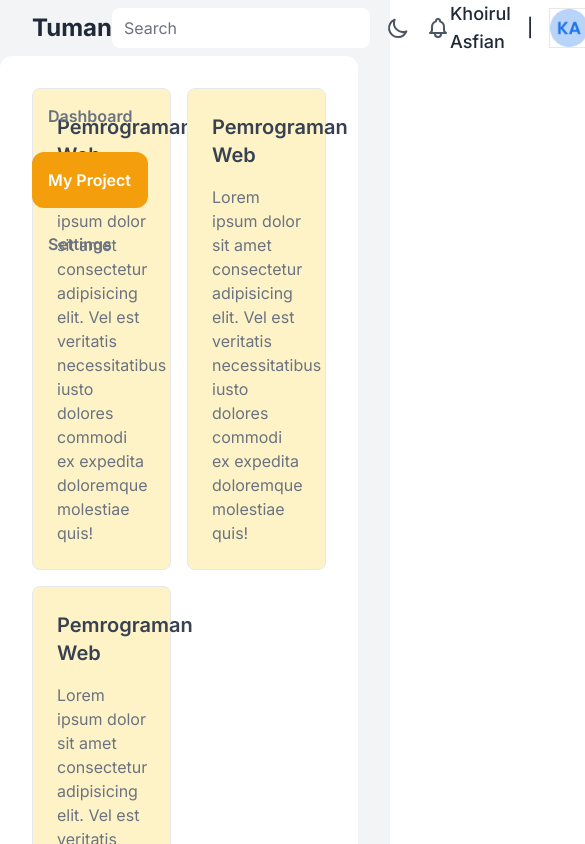
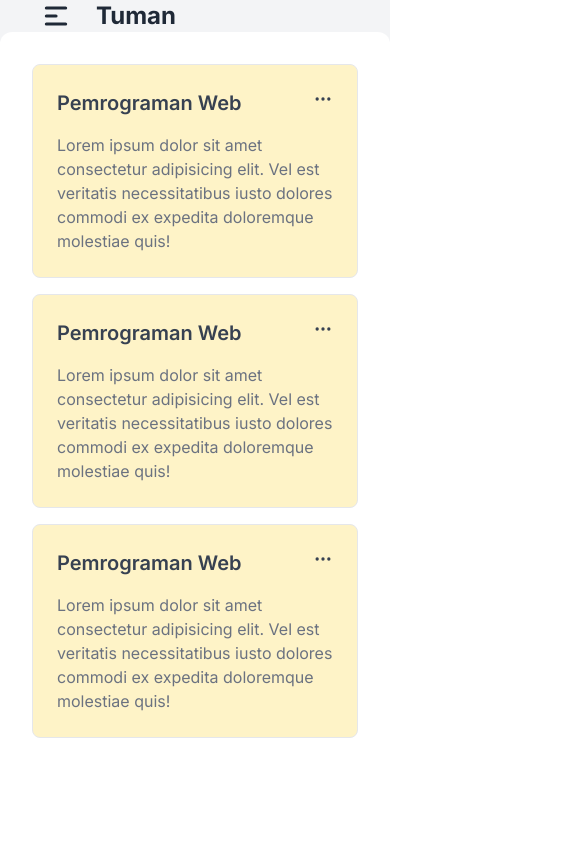
Before and after one commit to asfian99/tuman-client, a Next.js app: page /my-project in a window 390 px wide. Shown: the top 844 px of the page, 585 px wide, since content can reach past the window. Built offline with nearby package versions, Linux system fonts and the light colour scheme.

Commit message:
add responsive layout

```diff
--- a/components/Layout.tsx
+++ b/components/Layout.tsx
@@ -1,17 +1,19 @@
-import React from "react";
+import React, { useState } from "react";
 import Navbar from "./Navbar";
 import Sidebar from "./Sidebar";
 
 function Layout({ children }) {
+  const [showNav, setShowNav] = useState(false);
+
   return (
     <div className="text-gray-800 bg-gray-100 font-inter">
       {/* navbar */}
-      <Navbar />
+      <Navbar showNav={showNav} setShowNav={setShowNav} />
       <div className="flex flex-row justify-between h-[90vh]">
         {/* sidebar */}
-        <Sidebar />
+        <Sidebar showNav={showNav} setShowNav={setShowNav} />
         {/* content */}
-        <main className="w-[80vw] h-auto overflow-y-auto scrollbar-thin scrollbar-thumb-gray-300 p-8 mb-8 ml-[20vw] mr-8 bg-white justify-self-end rounded-xl scrollbar-thumb-rounded">
+        <main className="w-full md:w-[80vw] h-auto overflow-y-auto scrollbar-thin scrollbar-thumb-gray-300 p-8 md:mb-8 mx-auto md:ml-4 md:mr-8 bg-white justify-self-end rounded-t-xl md:rounded-xl scrollbar-thumb-rounded">
           {children}
         </main>
       </div>
--- a/components/Navbar.tsx
+++ b/components/Navbar.tsx
@@ -1,32 +1,36 @@
 import React from "react";
-import { MoonIcon, BellIcon } from "@heroicons/react/outline";
+import { MoonIcon, BellIcon, MenuAlt1Icon } from "@heroicons/react/solid";
 
-function Navbar() {
+function Navbar({ showNav, setShowNav }) {
   return (
     <header className="sticky top-0 h-[10vh] bg-gray-100 px-8">
-      <div className="container flex flex-row items-center justify-between h-full mx-auto">
+      <div className="container flex flex-col items-start justify-center w-full h-full mx-auto my-auto md:items-center md:justify-between md:flex-row">
         {/* logo */}
-        <div className="flex flex-row items-center">
+        <div className="flex flex-row items-center justify-between mx-2 space-x-6">
+          <MenuAlt1Icon
+            className="w-8 h-8 md:hidden"
+            onClick={() => setShowNav(!showNav)}
+          />
           <h1 className="text-2xl font-bold text-primaryD">Tuman</h1>
         </div>
 
         {/* search */}
-        <div className="flex flex-row items-center space-x-4">
+        <div className="flex-row items-center hidden space-x-4 md:flex">
+          <div className="p-2 text-gray-700 bg-gray-300 rounded-lg cursor-pointer">
+            <MoonIcon className="w-6 h-6" />
+          </div>
           <input
             type="text"
             placeholder="Search"
-            className="border-none rounded-lg"
+            className="border-none rounded-lg focus:border-transparent focus:ring-2 focus:ring-primary"
           />
-          <div className="w-6 h-6 text-gray-600 cursor-pointer">
-            <MoonIcon />
-          </div>
-          <div className="w-6 h-6 text-gray-600 cursor-pointer">
-            <BellIcon />
+          <div className="p-2 text-gray-700 bg-gray-300 rounded-lg cursor-pointer">
+            <BellIcon className="w-6 h-6" />
           </div>
         </div>
 
         {/* profile */}
-        <div className="flex flex-row items-center space-x-4">
+        <div className="flex-row items-center hidden space-x-4 md:flex">
           <h3 className="text-lg font-medium">Khoirul Asfian</h3>
           <h3 className="text-lg font-medium">|</h3>
           <img src="/PIC.png" alt="picture" className="w-10 h-10 border" />
--- a/components/Sidebar.tsx
+++ b/components/Sidebar.tsx
@@ -1,14 +1,40 @@
 import React from "react";
+import clsx from "clsx";
 import SideLink from "./Sidebar/SideLink";
 
-function Sidebar() {
+const NavMenu = [
+  {
+    title: "Dashboard",
+    slug: "/",
+  },
+  {
+    title: "My Project",
+    slug: "/my-project",
+  },
+  {
+    title: "Settings",
+    slug: "/settings",
+  },
+];
+
+function Sidebar({ showNav, setShowNav }) {
   return (
-    <nav className="fixed w-[20vw] h-full py-8 pl-8 pr-4">
+    <nav
+      className={clsx(
+        "absolute w-[80vw] md:w-[20vw] h-full py-8 pl-8 pr-4 transform bg-gray-100 md:relative md:translate-x-0 transition duration-200 ease-in-out",
+        showNav ? "translate-x-0" : "-translate-x-full"
+      )}
+    >
       {/* menu */}
       <div className="flex flex-col items-start space-y-2">
-        <SideLink title="Dashboard" slug="/" />
-        <SideLink title="My Project" slug="/my-project" />
-        <SideLink title="Settings" slug="/settings" />
+        {NavMenu.map((menu) => (
+          <SideLink
+            setShowNav={setShowNav}
+            title={menu.title}
+            slug={menu.slug}
+            key={menu.slug}
+          />
+        ))}
       </div>
     </nav>
   );
--- a/components/Sidebar/SideLink.tsx
+++ b/components/Sidebar/SideLink.tsx
@@ -3,7 +3,7 @@ import Link from "next/link";
 import clsx from "clsx";
 import { useRouter } from "next/router";
 
-function SideLink({ title, slug }) {
+function SideLink({ title, slug, setShowNav }) {
   const { pathname } = useRouter();
 
   return (
@@ -16,6 +16,7 @@ function SideLink({ title, slug }) {
               ? "bg-primary text-white hover:text-gray-100"
               : "text-gray-500 hover:text-gray-700"
           )}
+          onClick={() => setShowNav(false)}
         >
           {title}
         </h1>
--- a/pages/login.tsx
+++ b/pages/login.tsx
@@ -11,10 +11,12 @@ interface LoginProps {
   password: string;
 }
 
+const API_URL = process.env.NEXT_PUBLIC_API_URL;
+
 function Login() {
   // Fungsi untuk mutation
   const mutation = useMutation((loginData: LoginProps) =>
-    axios.post(`${process.env.API_URL}/auth/local`, loginData)
+    axios.post(`${API_URL}/auth/local`, loginData)
   );
 
   // Handle Login
@@ -32,6 +34,13 @@ function Login() {
       email: "",
       password: "",
     },
+    validationSchema: Yup.object({
+      email: Yup.string().email().required("Wajib diisi"),
+      password: Yup.string()
+        .min(6, "Minimal 6 karakter")
+        .max(25, "Maksimal 25 karekter")
+        .required("Wajib diisi"),
+    }),
     onSubmit: ({ email, password }) => {
       // Jalankan fungsi handle login
       loginHandler({ email, password });
@@ -39,24 +48,24 @@ function Login() {
   });
 
   return (
-    <main className="flex flex-row items-center justify-around min-h-screen mx-16">
-      <div className="flex justify-center w-1/2">
+    <main className="flex flex-col items-center justify-around h-screen mx-8 md:mx-12 lg:mx-16 lg:flex-row font-inter">
+      <div className="flex justify-center items-center w-full sm:w-2/3 lg:w-1/2 h-[30vh] lg:h-auto">
         <p className="text-5xl">image</p>
       </div>
-      <div className="flex flex-col items-center w-1/2">
+      <div className="flex flex-col items-center mt-8 w-full sm:w-2/3 lg:w-1/2 h-[70vh] lg:h-auto">
         <h1 className="mb-2 text-2xl font-bold text-primary600">Tuman</h1>
         <p className="mb-12 text-lg font-semibold text-gray-600">
           Login to your Tuman account
         </p>
 
         <form
-          className="flex flex-col w-1/2 space-y-4"
+          className="flex flex-col w-full px-4 space-y-4 md:px-0 lg:w-3/5"
           onSubmit={formik.handleSubmit}
         >
           <div className="flex flex-col items-start space-y-2">
             <p className="font-medium text-gray-600">Email</p>
             <input
-              className="w-full py-2 bg-gray-100 border-gray-200 rounded-lg"
+              className="w-full py-2 bg-gray-100 border-gray-200 rounded-lg focus:ring-primary focus:border-transparent focus:ring-2"
               type="text"
               name="email"
               id="email"
@@ -65,11 +74,14 @@ function Login() {
               onBlur={formik.handleBlur}
               value={formik.values.email}
             />
+            <p className="text-sm font-semibold text-red-400">
+              {formik.errors.email}
+            </p>
           </div>
           <div className="flex flex-col items-start space-y-2">
             <p className="font-medium text-gray-600">Password</p>
             <input
-              className="w-full py-2 bg-gray-100 border-gray-200 rounded-lg"
+              className="w-full py-2 bg-gray-100 border-gray-200 rounded-lg focus:ring-primary focus:border-transparent focus:ring-2"
               type="password"
               name="password"
               id="password"
@@ -78,11 +90,14 @@ function Login() {
               onBlur={formik.handleBlur}
               value={formik.values.password}
             />
+            <p className="text-sm font-semibold text-red-400">
+              {formik.errors.password}
+            </p>
           </div>
           <button
             type="submit"
             className={clsx(
-              "w-full py-3 text-lg font-semibold text-white rounded-lg ",
+              "w-full py-3 text-lg font-semibold text-white rounded-lg focus:outline-none focus:ring-primary300 focus:ring-4 ",
               mutation.isLoading
                 ? "bg-primary400"
                 : "bg-primary hover:bg-primary600"
--- a/pages/my-project.tsx
+++ b/pages/my-project.tsx
@@ -5,7 +5,7 @@ import Project from "../components/Project/Project";
 function MyProject() {
   return (
     <motion.article>
-      <div className="grid grid-cols-2 gap-4">
+      <div className="grid grid-cols-1 gap-4 md:grid-cols-2">
         <Project />
         <Project />
         <Project />
--- a/styles/globals.css
+++ b/styles/globals.css
@@ -19,7 +19,7 @@
 }
 
 #nprogress .bar {
-  background: var(--color-primary);
+  background: var(--color-primary-400);
   position: fixed;
   z-index: 1031;
   top: 0;
```
